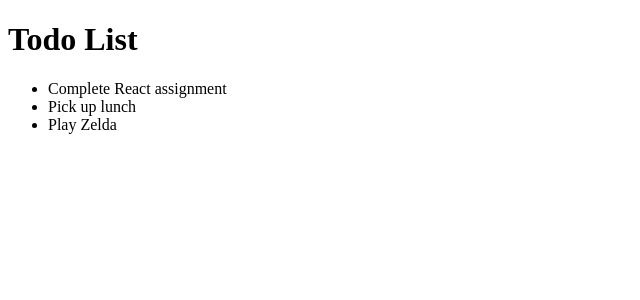
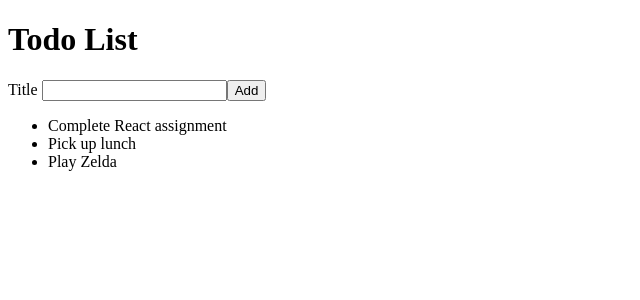
Before and after one commit to marice-romero/react-todo, a React (Create React App) app: page / in a window 1280 px wide. Shown: the top 300 px of the page, without its empty margins (0-640 px from the left). Built offline with nearby package versions, Linux system fonts and the light colour scheme; the HTML template or start-up script is replaced by a standard one.

Commit message:
added TodoList.js and AddTodoForm.js

```diff
--- /dev/null
+++ b/src/AddTodoForm.js
@@ -0,0 +1,13 @@
+import React from "react";
+
+function AddTodoForm() {
+  return (
+    <form>
+      <label htmlFor="todoTitle">Title </label>
+      <input id="todoTitle"></input>
+      <button type="submit">Add</button>
+    </form>
+  );
+}
+
+export default AddTodoForm;
--- a/src/App.js
+++ b/src/App.js
@@ -1,26 +1,13 @@
 import React from "react";
-
-let todoList = [
-  {
-    id: "1",
-    title: "Complete React assignment",
-  },
-  { id: "2", title: "Pick up lunch" },
-  {
-    id: "3",
-    title: "Play Zelda",
-  },
-];
+import TodoList from "./TodoList.js";
+import AddTodoForm from "./AddTodoForm.js";
 
 function App() {
   return (
     <div>
       <h1>Todo List</h1>
-      <ul>
-        {todoList.map(function (item) {
-          return <li key={item.id}>{item.title}</li>;
-        })}
-      </ul>
+      <AddTodoForm />
+      <TodoList />
     </div>
   );
 }
--- /dev/null
+++ b/src/TodoList.js
@@ -0,0 +1,25 @@
+import React from "react";
+
+let todoList = [
+  {
+    id: "1",
+    title: "Complete React assignment",
+  },
+  { id: "2", title: "Pick up lunch" },
+  {
+    id: "3",
+    title: "Play Zelda",
+  },
+];
+
+function TodoList() {
+  return (
+    <ul>
+      {todoList.map(function (toDoItem) {
+        return <li key={toDoItem.id}>{toDoItem.title}</li>;
+      })}
+    </ul>
+  );
+}
+
+export default TodoList;
```
